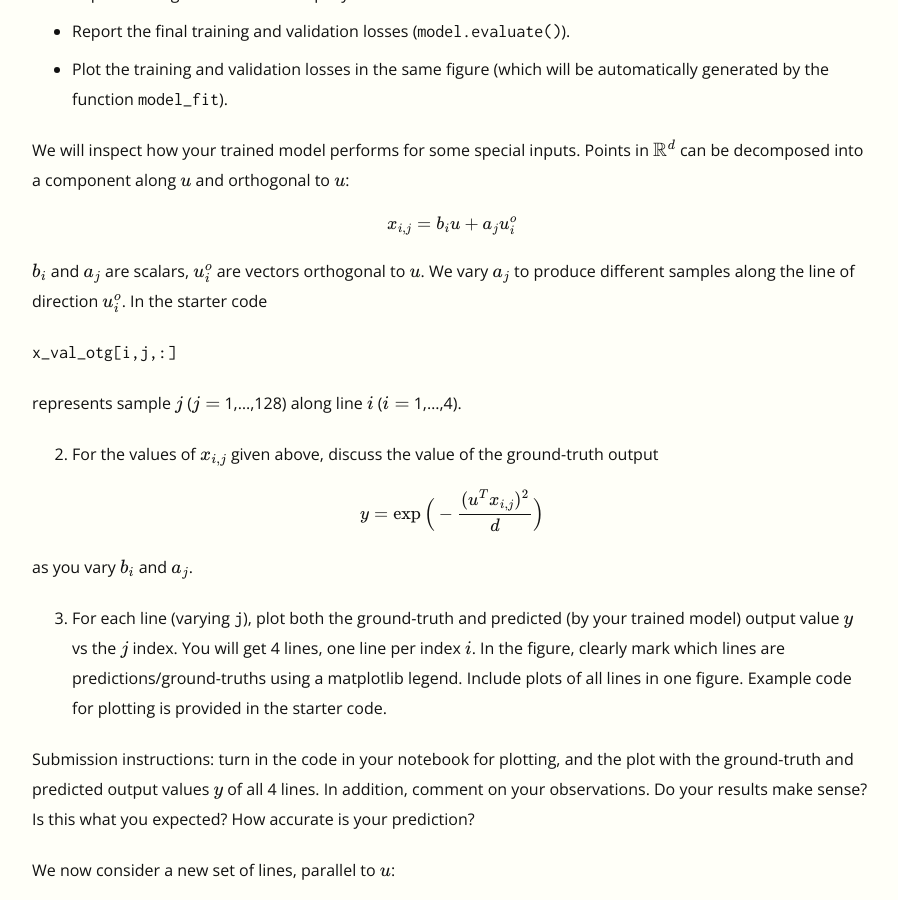
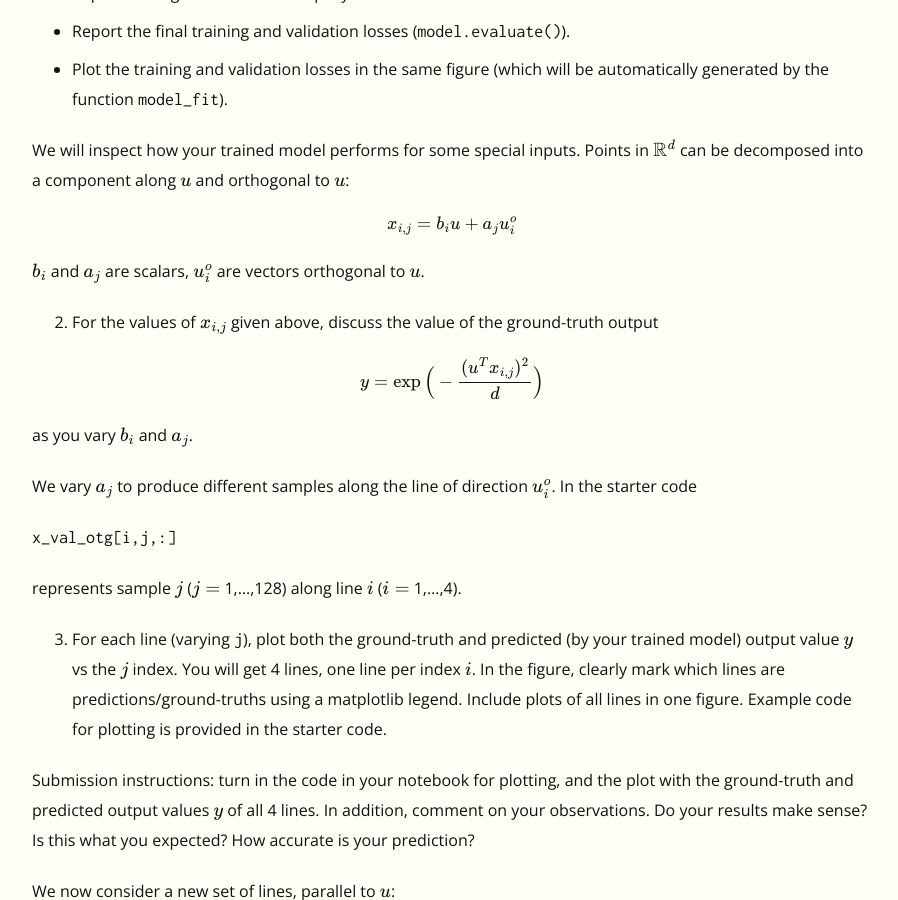
Before and after one commit to EricDarve/me343-cme216-winter-2021, a Jekyll site: the page built from Homework/HW3/HW3 Questions.md, in a window 1280 px wide and 900 px high, scrolled down 2290 px. Shown: the whole window, without its empty margins (128-1026 px from the left). Built offline with Jekyll 4.4.1, drawn with Linux system fonts in a browser that asks for light colours; formulas are drawn with MathJax 3; some of the changed lines change nothing that is shown.

Commit message:
minor hw3

````diff
--- a/Homework/HW3/HW3 Questions.md
+++ b/Homework/HW3/HW3 Questions.md
@@ -67,11 +67,7 @@ We will inspect how your trained model performs for some special inputs. Points
 
 $$x_{i,j} = b_i u + a_j u^o_i$$
 
-$b_i$ and $a_j$ are scalars, $u^o_i$ are vectors orthogonal to $u$. We vary $a_j$ to produce different samples along the line of direction $u^o_i$. In the starter code
-
-```x_val_otg[i,j,:]```
-
-represents sample $j$ ($j=$ 1,...,128) along line $i$ ($i=$ 1,...,4).
+$b_i$ and $a_j$ are scalars, $u^o_i$ are vectors orthogonal to $u$.
 
 {:start="2"}
 2. For the values of $x_{i,j}$ given above, discuss the value of the ground-truth output
@@ -79,6 +75,12 @@ represents sample $j$ ($j=$ 1,...,128) along line $i$ ($i=$ 1,...,4).
 $$y=\exp \Big(-\frac{(u^T x_{i,j})^2}{d} \Big)$$
 
 as you vary $b_i$ and $a_j$.
+
+We vary $a_j$ to produce different samples along the line of direction $u^o_i$. In the starter code
+
+```x_val_otg[i,j,:]```
+
+represents sample $j$ ($j=$ 1,...,128) along line $i$ ($i=$ 1,...,4).
 
 {:start="3"}
 3. For each line (varying `j`), plot both the ground-truth and predicted (by your trained model) output value $y$ vs the $j$ index. You will get 4 lines, one line per index $i$. In the figure, clearly mark which lines are predictions/ground-truths using a matplotlib legend. Include plots of all lines in one figure. Example code for plotting is provided in the starter code.
````
